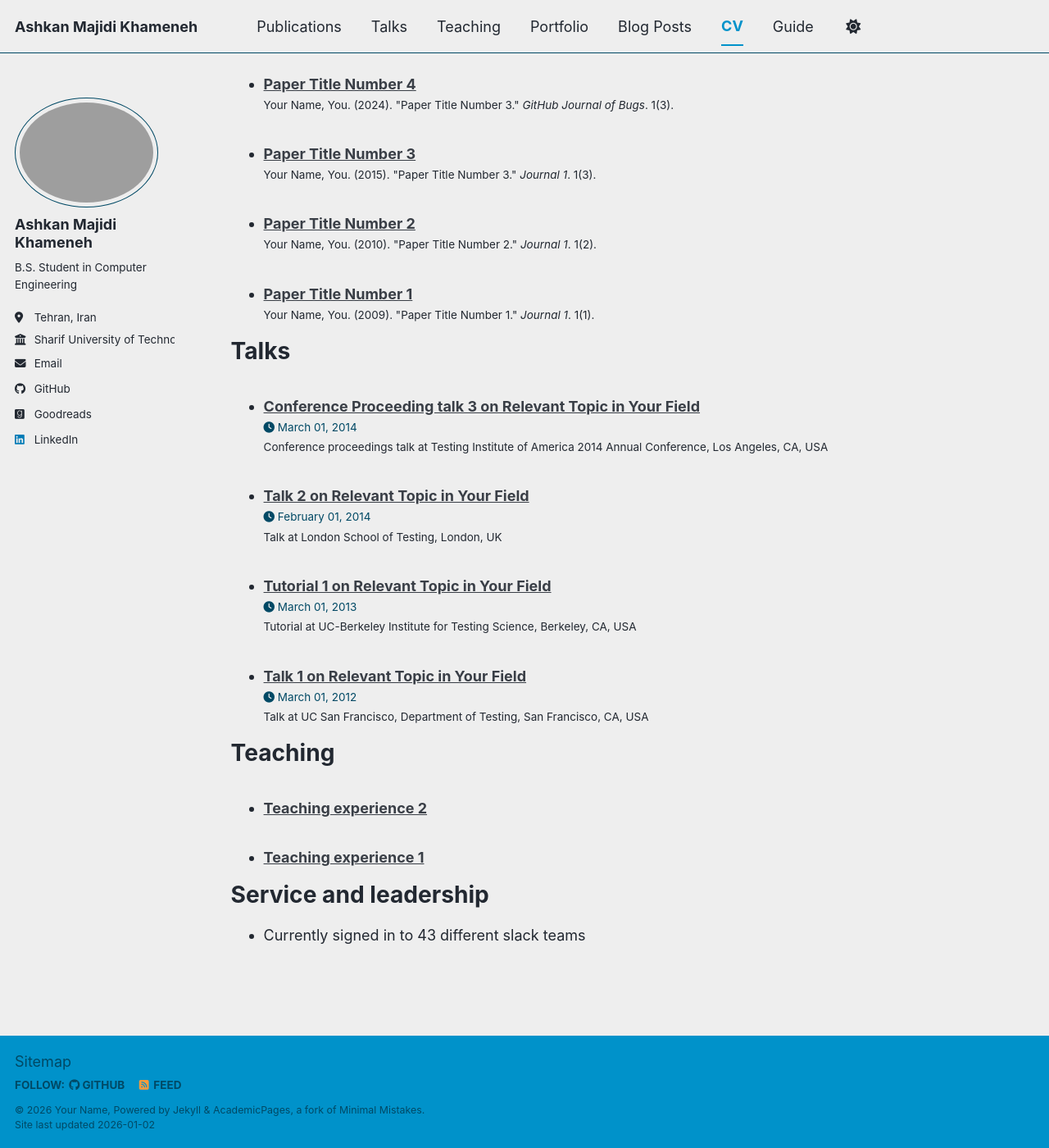
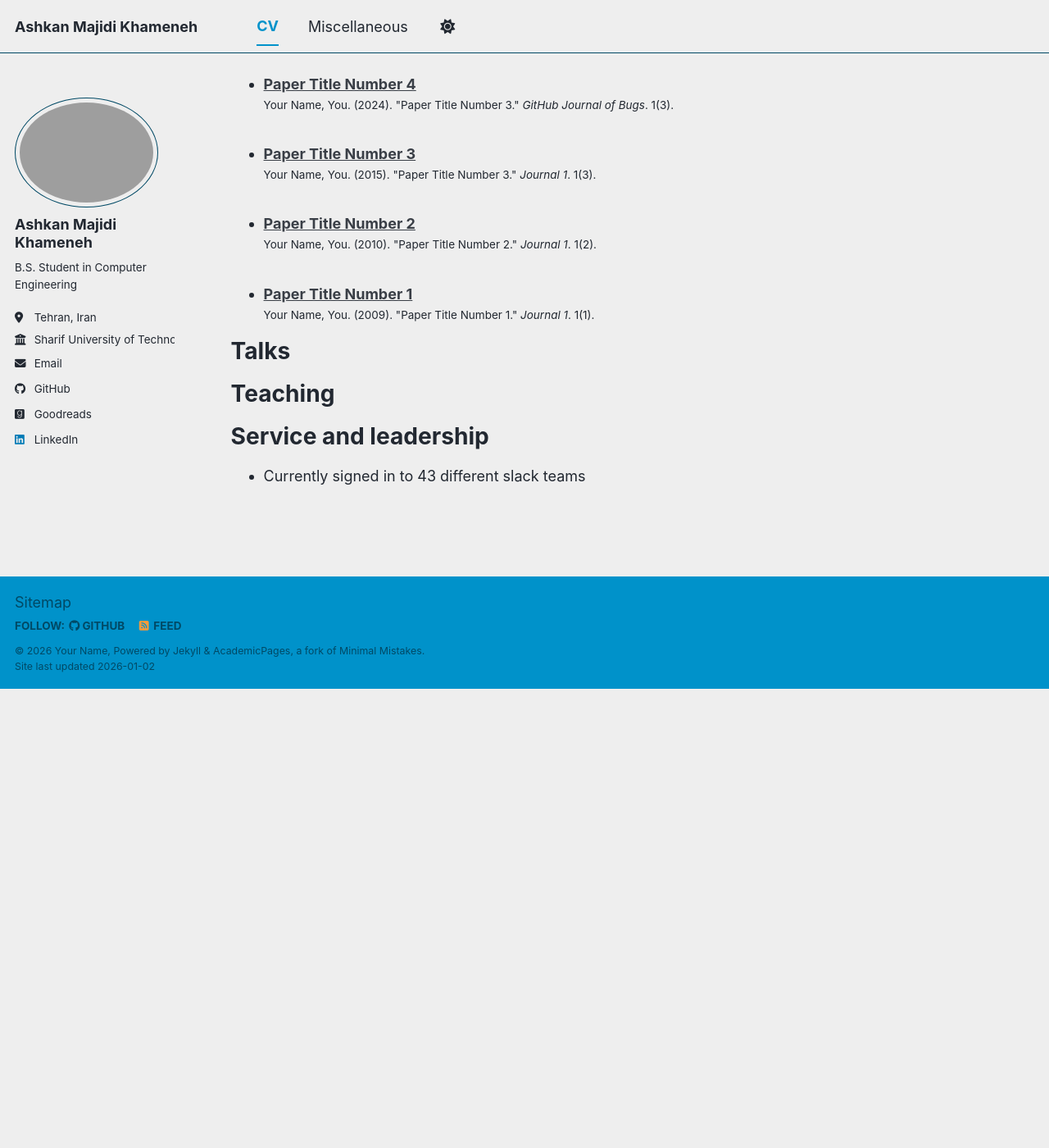
Before and after one commit to AFSA1729/afsa1729.github.io, a Jekyll site: the page built from _pages/cv.md, in a window 1280 px wide and 1400 px high, scrolled down 1148 px. Shown: the whole window at 82% size. Built offline with Jekyll 4.4.1, drawn with Linux system fonts in a browser that asks for light colours; a script bundle is joined from its source files by our own code; library files that are not in the unit come from our copies; after the commit the page ends 1988 px from its top, so only the background shows below that.

Commit message:
Update links in navigation.yml

```diff
--- a/_data/navigation.yml
+++ b/_data/navigation.yml
@@ -8,20 +8,15 @@
 #      Markdown formatted page while the second is generated using JSON.
 
 main:
-  - title: "Publications"
-    url: /publications/
+  # TODO: Publish your paper!!
+  # - title: "Publications"
+  #   url: /publications/
 
-  - title: "Talks"
-    url: /talks/
+  # - title: "Portfolio"
+  #   url: /portfolio/
 
-  - title: "Teaching"
-    url: /teaching/
-
-  - title: "Portfolio"
-    url: /portfolio/
-
-  - title: "Blog Posts"
-    url: /year-archive/
+  # - title: "Blog Posts"
+  #   url: /year-archive/
 
   - title: "CV"
     url: /cv/
@@ -29,5 +24,8 @@ main:
   # - title: "CV"
   #   url: /cv-json/
 
-  - title: "Guide"
-    url: /markdown/
+  # - title: "Guide"
+  #   url: /markdown/
+
+  - title: "Miscellaneous"
+    url: /miscellaneous/
--- a/_talks/2012-03-01-talk-1.md
+++ /dev/null
@@ -1,11 +0,0 @@
----
-title: "Talk 1 on Relevant Topic in Your Field"
-collection: talks
-type: "Talk"
-permalink: /talks/2012-03-01-talk-1
-venue: "UC San Francisco, Department of Testing"
-date: 2012-03-01
-location: "San Francisco, CA, USA"
----
-
-This is a description of your talk, which is a markdown file that can be all markdown-ified like any other post. Yay markdown!
--- a/_talks/2013-03-01-tutorial-1.md
+++ /dev/null
@@ -1,13 +0,0 @@
----
-title: "Tutorial 1 on Relevant Topic in Your Field"
-collection: talks
-type: "Tutorial"
-permalink: /talks/2013-03-01-tutorial-1
-venue: "UC-Berkeley Institute for Testing Science"
-date: 2013-03-01
-location: "Berkeley, CA, USA"
----
-
-[More information here](http://exampleurl.com)
-
-This is a description of your tutorial, note the different field in type. This is a markdown files that can be all markdown-ified like any other post. Yay markdown!
--- a/_talks/2014-02-01-talk-2.md
+++ /dev/null
@@ -1,13 +0,0 @@
----
-title: "Talk 2 on Relevant Topic in Your Field"
-collection: talks
-type: "Talk"
-permalink: /talks/2014-02-01-talk-2
-venue: "London School of Testing"
-date: 2014-02-01
-location: "London, UK"
----
-
-[More information here](http://example2.com)
-
-This is a description of your talk, which is a markdown files that can be all markdown-ified like any other post. Yay markdown!
--- a/_talks/2014-03-01-talk-3.md
+++ /dev/null
@@ -1,11 +0,0 @@
----
-title: "Conference Proceeding talk 3 on Relevant Topic in Your Field"
-collection: talks
-type: "Conference proceedings talk"
-permalink: /talks/2014-03-01-talk-3
-venue: "Testing Institute of America 2014 Annual Conference"
-date: 2014-03-01
-location: "Los Angeles, CA, USA"
----
-
-This is a description of your conference proceedings talk, note the different field in type. You can put anything in this field.
--- a/_teaching/2014-spring-teaching-1.md
+++ /dev/null
@@ -1,20 +0,0 @@
----
-title: "Teaching experience 1"
-collection: teaching
-type: "Undergraduate course"
-permalink: /teaching/2014-spring-teaching-1
-venue: "University 1, Department"
-date: 2014-01-01
-location: "City, Country"
----
-
-This is a description of a teaching experience. You can use markdown like any other post.
-
-Heading 1
-======
-
-Heading 2
-======
-
-Heading 3
-======
--- a/_teaching/2015-spring-teaching-2.md
+++ /dev/null
@@ -1,20 +0,0 @@
----
-title: "Teaching experience 2"
-collection: teaching
-type: "Workshop"
-permalink: /teaching/2015-spring-teaching-1
-venue: "University 1, Department"
-date: 2015-01-01
-location: "City, Country"
----
-
-This is a description of a teaching experience. You can use markdown like any other post.
-
-Heading 1
-======
-
-Heading 2
-======
-
-Heading 3
-======
```
Also changed, not shown: _pages/miscellaneous.md (added, +8 -0 lines).
